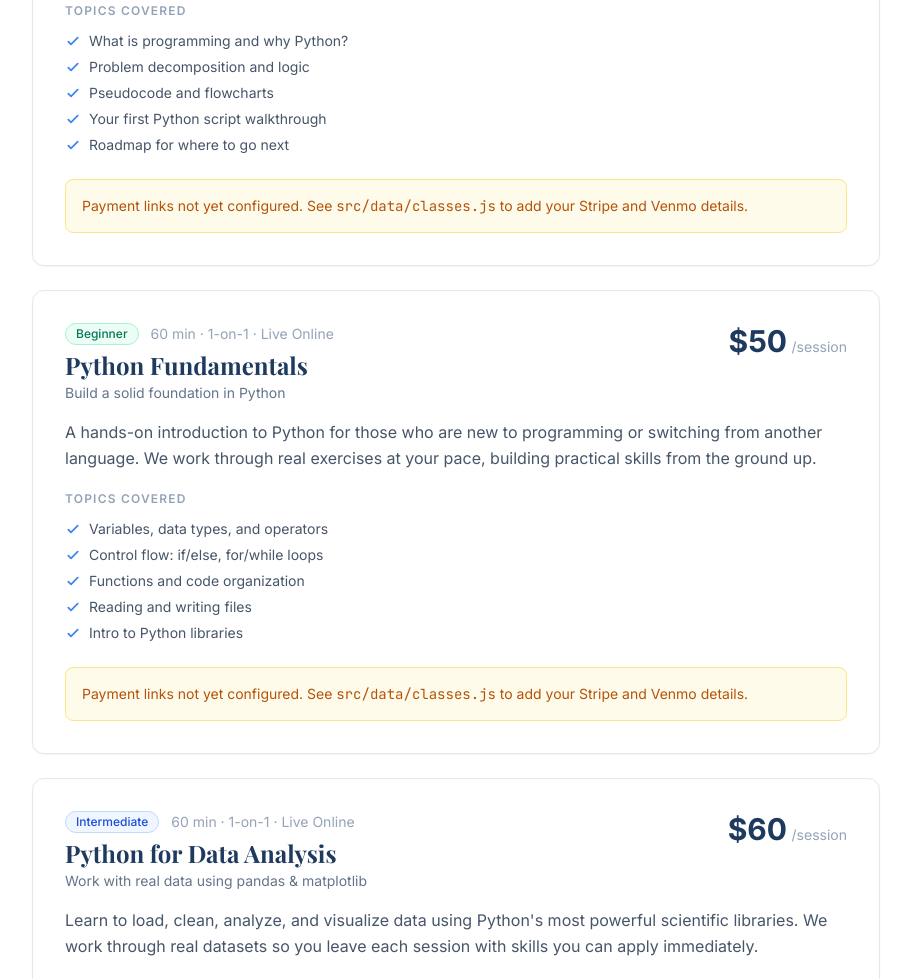
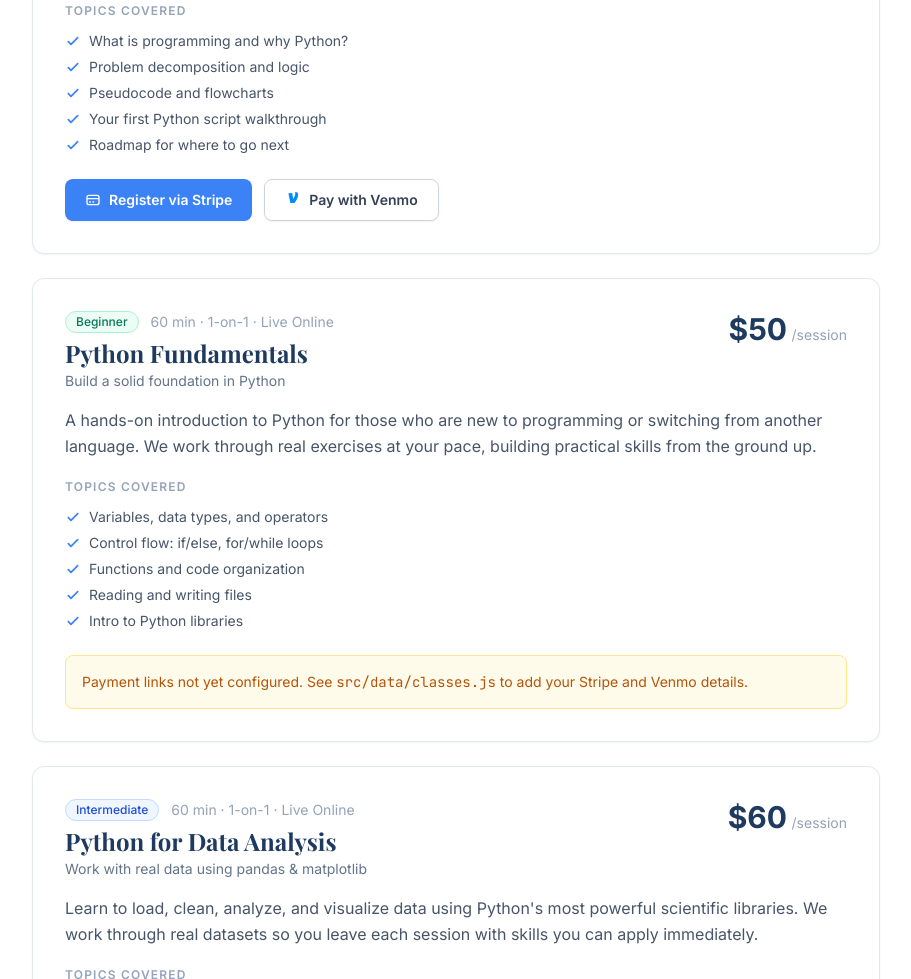
Before and after one commit to ssgokuclaw/personal-website, an Astro site: page /teaching in a window 1280 px wide. Shown: the part 1093-2072 px from the top of the page, without its empty margins (184-1095 px from the left). Built offline with nearby package versions, Linux system fonts and the light colour scheme; Astro itself is replaced by a stand-in of ours; a web font is replaced by a local one.

Commit message:
small edits

```diff
--- a/src/data/classes.js
+++ b/src/data/classes.js
@@ -29,7 +29,7 @@ export const classes = [
       'Your first Python script walkthrough',
       'Roadmap for where to go next',
     ],
-    stripeLink: 'YOUR_STRIPE_PAYMENT_LINK_INTRO',
+    stripeLink: 'https://book.stripe.com/5kQbJ29Sn2SA8x3frJd3i00',
     venmoNote: 'Intro to Coding - 1 session',
   },
   {
```
Also changed, not shown: README.md, README_gettingstarted.md (added), 1 other file.
